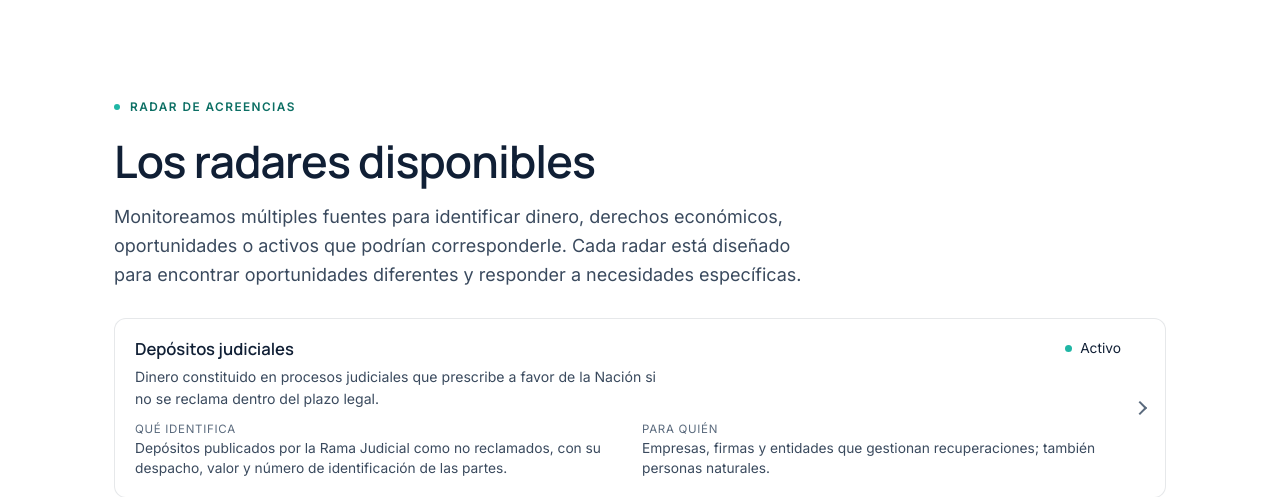
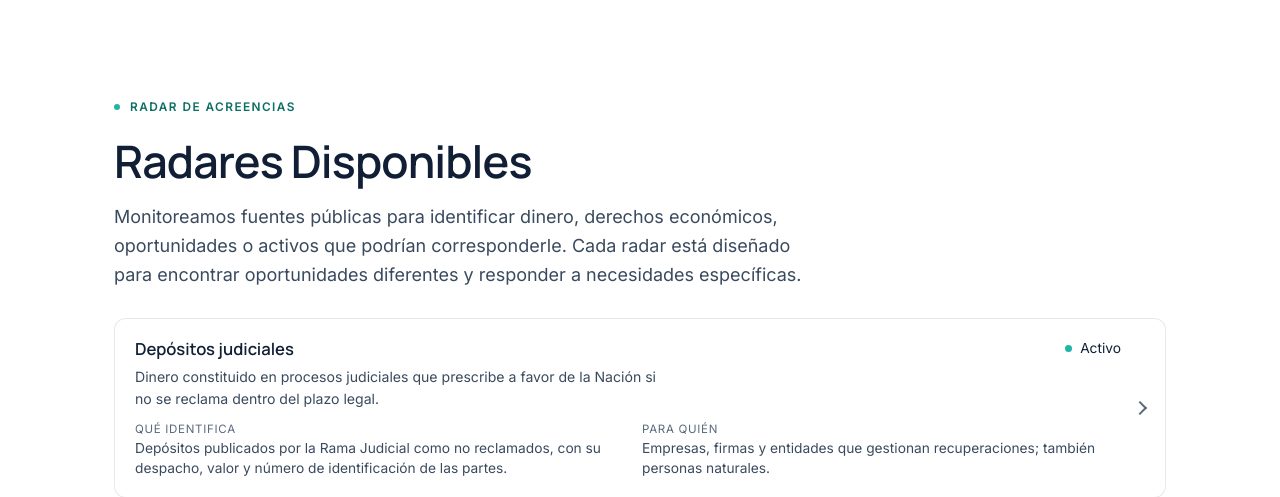
Before and after one commit to amudtechnologies/claims-engine, a Django app: page /radares/ in a window 1280 px wide. Shown: the part 107-604 px from the top of the page. Run offline with Django 5.2, Linux system fonts and the light colour scheme; data comes from the database, SQL or seed files in the repository.

Commit message:
Radares page: update heading and intro copy
Co-Authored-By: Claude Sonnet 5.5 <noreply@anthropic.com>

```diff
--- a/web/home/templates/home/radares.html
+++ b/web/home/templates/home/radares.html
@@ -6,8 +6,8 @@
 <section class="radars-index">
   <div class="wrap">
     <div class="eyebrow mono"><span class="dot"></span>Radar de Acreencias</div>
-    <h1 class="serif">Los radares disponibles</h1>
-    <p class="lede">Monitoreamos múltiples fuentes para identificar dinero, derechos económicos, oportunidades o activos que podrían corresponderle. Cada radar está diseñado para encontrar oportunidades diferentes y responder a necesidades específicas.</p>
+    <h1 class="serif">Radares Disponibles</h1>
+    <p class="lede">Monitoreamos fuentes públicas para identificar dinero, derechos económicos, oportunidades o activos que podrían corresponderle. Cada radar está diseñado para encontrar oportunidades diferentes y responder a necesidades específicas.</p>
 
     <div class="radar-list">
       {% for spec, stats in radars %}
```
